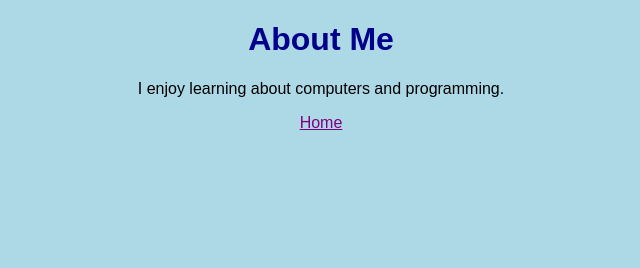
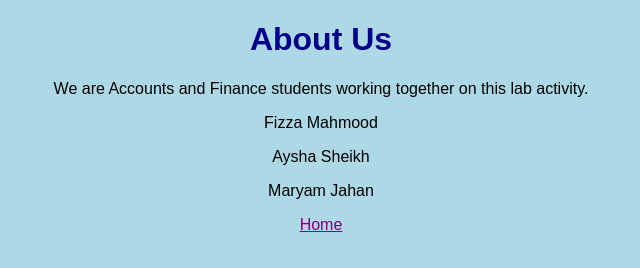
Before and after one commit to jahanmaryam648-cloud/personal-website, a plain HTML site: page about.html in a window 1280 px wide. Shown: the whole page, without its empty margins (319-959 px from the left). Drawn offline with Linux system fonts and the light colour scheme.

Commit message:
Update group student information

```diff
--- a/about.html
+++ b/about.html
@@ -1 +1 @@
-<!DOCTYPE html><html><head><title>About Me</title><link rel="stylesheet" href="style.css"></head><body><h1>About Me</h1><p>I enjoy learning about computers and programming.</p><a href="index.html">Home</a></body></html>
+<!DOCTYPE html><html><head><title>About Us</title><link rel="stylesheet" href="style.css"></head><body><h1>About Us</h1><p>We are Accounts and Finance students working together on this lab activity.</p><p>Fizza Mahmood</p><p>Aysha Sheikh</p><p>Maryam Jahan</p><a href="index.html">Home</a></body></html>
```
